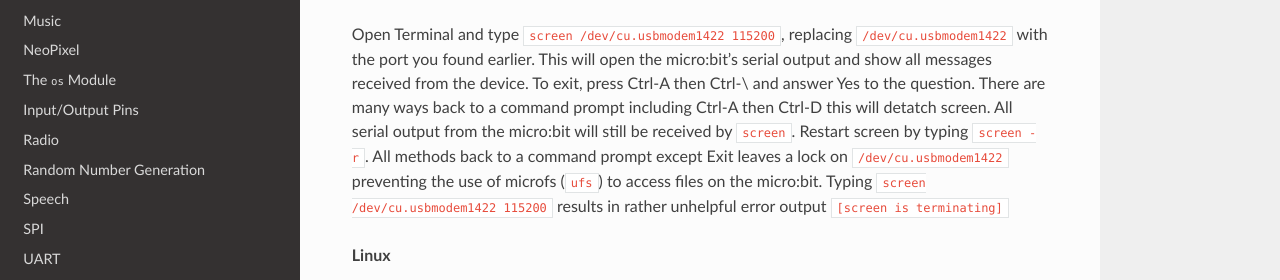
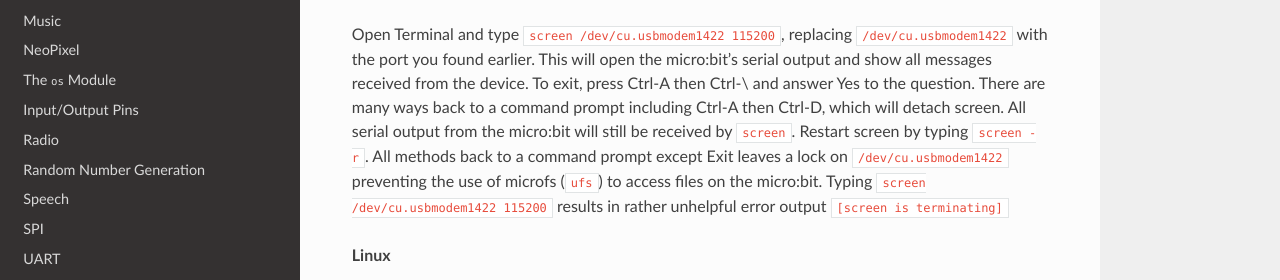
Before and after one commit to bbcmicrobit/micropython, a Sphinx documentation site: the page built from docs/devguide/repl.rst, in a window 1280 px wide and 900 px high, scrolled down 1448 px. Shown: the part 233-513 px from the top of the window. Built offline with Sphinx 7.4.7 and the Read the Docs theme 2.0.0, drawn with Linux system fonts in a browser that asks for light colours.

Commit message:
Update docs/devguide/repl.rst
Co-Authored-By: rhubarbdog <33667064+rhubarbdog@users.noreply.github.com>

```diff
--- a/docs/devguide/repl.rst
+++ b/docs/devguide/repl.rst
@@ -82,7 +82,7 @@ Open Terminal and type ``screen /dev/cu.usbmodem1422 115200``, replacing
 ``/dev/cu.usbmodem1422`` with the port you found earlier. This will open the
 micro:bit's serial output and show all messages received from the device. To
 exit, press Ctrl-A then Ctrl-\\ and answer Yes to the question. There are many
-ways back to a command prompt including Ctrl-A then Ctrl-D this will detatch
+ways back to a command prompt including Ctrl-A then Ctrl-D, which will detach
 screen. All serial output from the micro:bit will still be received by ``screen``.
 Restart screen by typing ``screen -r``. All methods back to a command prompt
 except Exit leaves a lock on ``/dev/cu.usbmodem1422`` preventing the use of microfs
```
